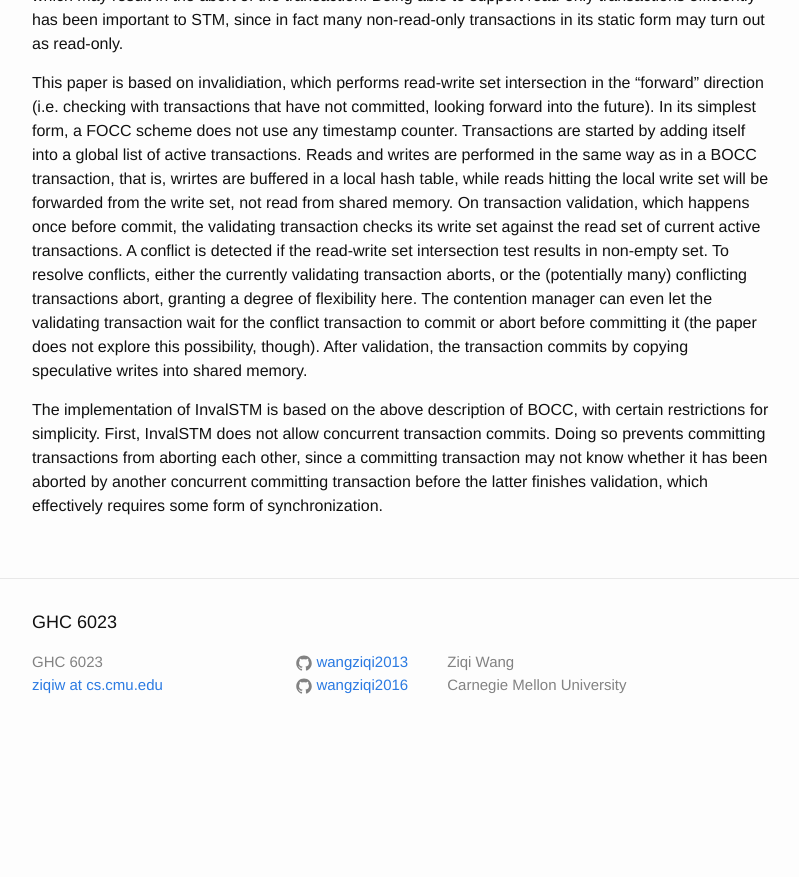
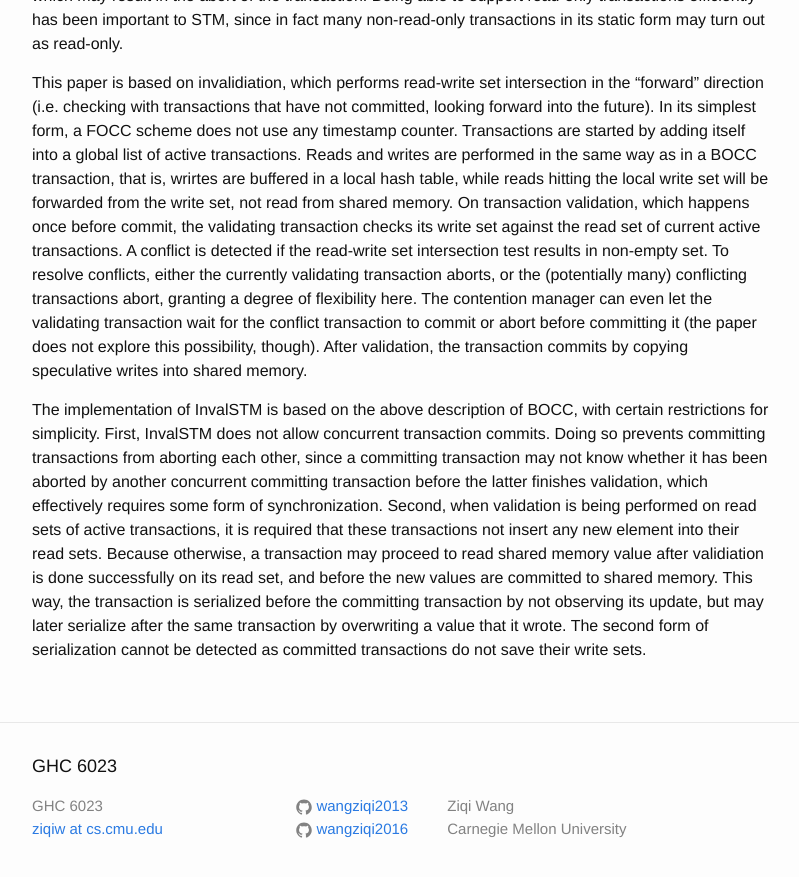
Before and after one commit to wangziqi2013/wangziqi2013.github.io, a Jekyll site: the page built from _posts/2019-11-03-invalstm.markdown, in a window 1280 px wide and 900 px high, scrolled down 1108 px. Shown: the top 877 px of the window, without its empty margins (238-1037 px from the left). Built offline with Jekyll 4.4.1, drawn with Linux system fonts in a browser that asks for light colours; before the commit the page ends 1864 px from its top, so only the background shows below that.

Commit message:
Adding second detail

```diff
--- a/_posts/2019-11-03-invalstm.markdown
+++ b/_posts/2019-11-03-invalstm.markdown
@@ -48,4 +48,10 @@ though). After validation, the transaction commits by copying speculative writes
 The implementation of InvalSTM is based on the above description of BOCC, with certain restrictions for simplicity.
 First, InvalSTM does not allow concurrent transaction commits. Doing so prevents committing transactions from aborting
 each other, since a committing transaction may not know whether it has been aborted by another concurrent committing
-transaction before the latter finishes validation, which effectively requires some form of synchronization.
+transaction before the latter finishes validation, which effectively requires some form of synchronization. Second, when
+validation is being performed on read sets of active transactions, it is required that these transactions not insert
+any new element into their read sets. Because otherwise, a transaction may proceed to read shared memory value after
+validiation is done successfully on its read set, and before the new values are committed to shared memory. This way,
+the transaction is serialized before the committing transaction by not observing its update, but may later serialize
+after the same transaction by overwriting a value that it wrote. The second form of serialization cannot be detected as
+committed transactions do not save their write sets.
```
